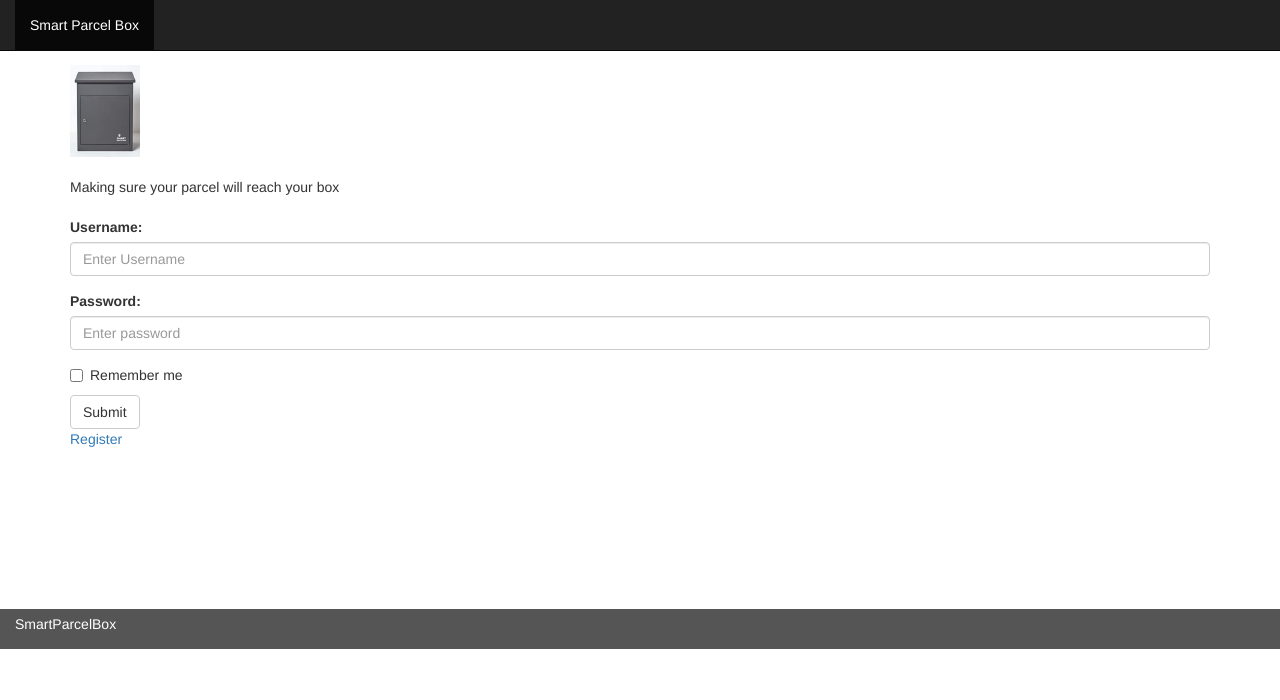
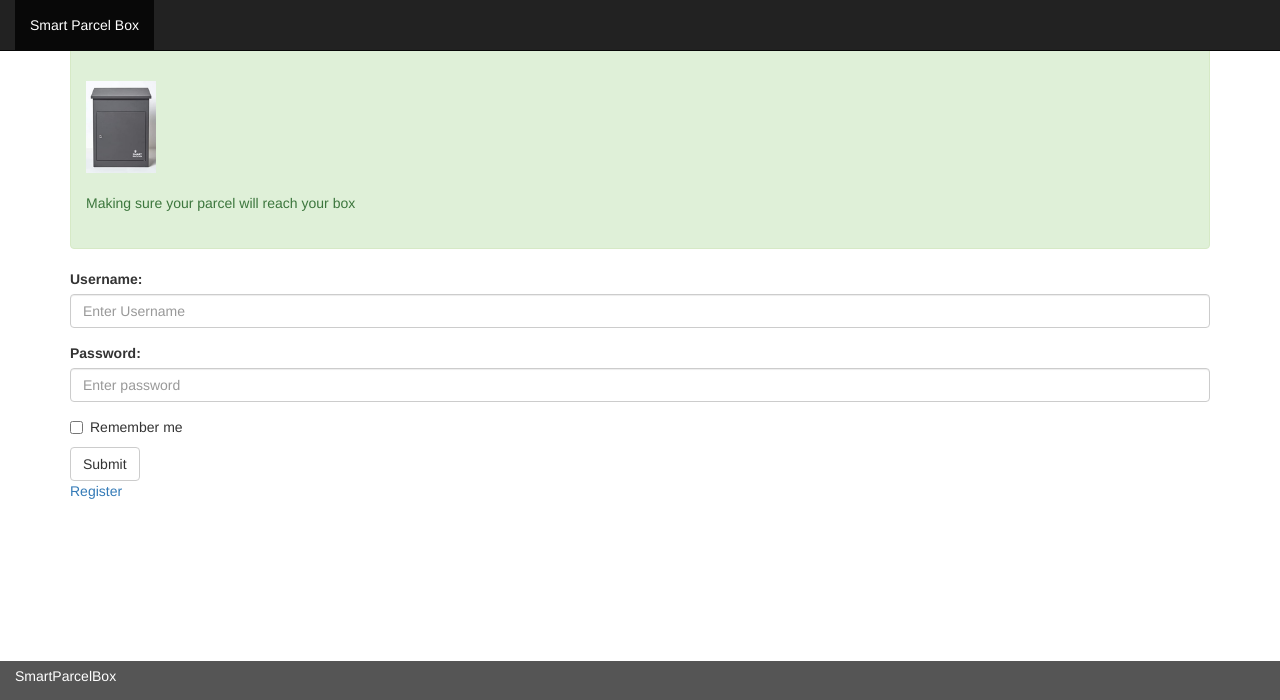
Before and after one commit to ireeus/smartparcelbox-web, a PHP site: page /login.php in a window 1280 px wide. Shown: the top 700 px of the page. Run offline with PHP 8.4, Linux system fonts and the light colour scheme; some libraries are stand-ins or nearby versions.

Commit message:
login page update

```diff
--- a/login.php
+++ b/login.php
@@ -94,8 +94,17 @@ exit;
    $db->close();
      }
 
-?><br><br><br><img src="lib1/img/box.jpg" width="70"> <br><br>Making sure your parcel will reach your box<br>
+?>
+
+
+<div class="alert alert-success">
+  <br><br><br><img src="lib1/img/box.jpg" width="70"> <br><br>Making sure your parcel will reach your box<br>
 <br>
+</div>
+
+
+
+
   <form role="form" action="login.php?login=true" method="post" role="form">
     <div class="form-group">
       <label for="usr_name">Username:</label>
```
